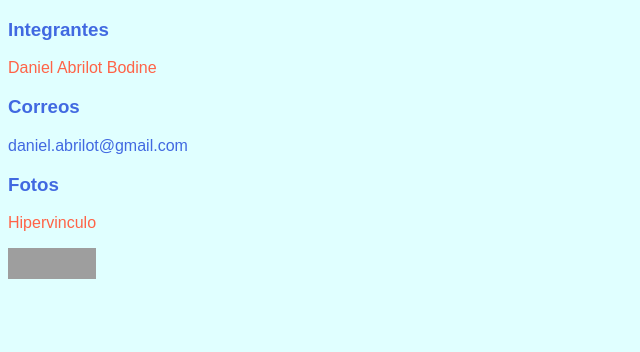
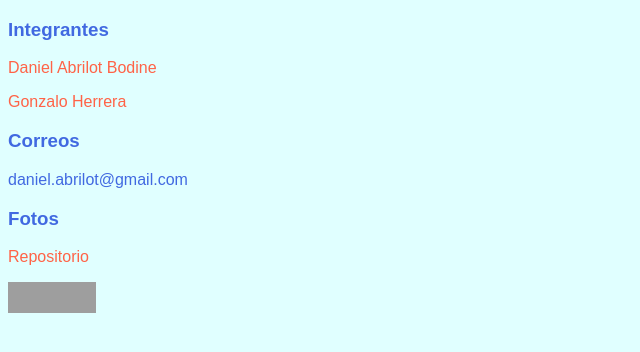
Before and after one commit to Daniel90/tareaAyudantia, a plain HTML site: page Ver/index.html in a window 1280 px wide. Shown: the whole page, without its empty margins (0-640 px from the left). Drawn offline with Linux system fonts and the light colour scheme; grey boxes are pictures that could not be loaded.

Commit message:
codigo html2

```diff
--- a/Ver/index.html
+++ b/Ver/index.html
@@ -8,10 +8,11 @@
     <body>
         <h3>Integrantes</h3>
         <a href="https://github.com/Daniel90"><p>Daniel Abrilot Bodine</p></a>
+        <a href="https://github.com/GonzaloHerrera"><p>Gonzalo Herrera</p></a>
         <h3>Correos</h3>
         <p>daniel.abrilot@gmail.com</p>
         <h3>Fotos</h3>
-        <a href="#"><p>Hipervinculo</p></a>
+        <a href="https://github.com/Daniel90/tareaAyudantia"><p>Repositorio</p></a>
         <p>
 
         <a href="http://jigsaw.w3.org/css-validator/check/referer">
@@ -20,5 +21,7 @@
                 alt="¡CSS Válido!" />
         </a>
         </p>
+
+
     </body>
 </html>
```
Lines whose indentation alone changed are shown as unchanged.
